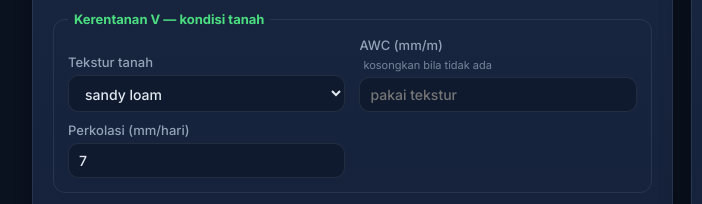
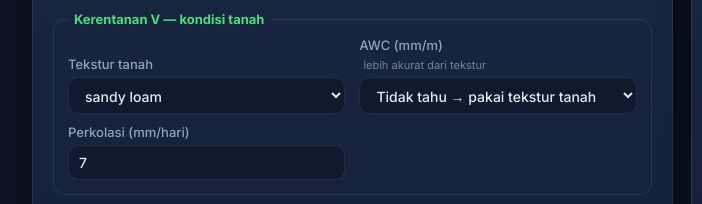
Before and after one commit to irfanteuing96/ews-kekeringan, a plain HTML site: page index.html in a window 1280 px wide. Shown: the part 324-528 px from the top of the page, 0-702 px from the left. Drawn offline with nearby package versions, Linux system fonts and the light colour scheme.

Commit message:
AWC dipilih per rentang (dropdown), tekstur nonaktif bila AWC dipilih
Co-Authored-By: Claude Opus 5.5 <noreply@anthropic.com>

```diff
--- a/css/style.css
+++ b/css/style.css
@@ -268,3 +268,6 @@ table.kinerja td.terbaik { color: var(--hijau); font-weight: 800; }
 table.kinerja td .kecil { font-weight: 400; }
 @media (max-width: 1100px) { .grid-cuaca { grid-template-columns: 1fr; } }
 @media (max-width: 600px) { .kartu-cuaca { grid-template-columns: 1fr 1fr; } }
+
+/* Tekstur nonaktif saat AWC dipilih */
+select:disabled { opacity: 0.45; cursor: not-allowed; }
--- a/index.html
+++ b/index.html
@@ -59,8 +59,8 @@
             <label>Tekstur tanah
               <select id="inTekstur"></select>
             </label>
-            <label>AWC (mm/m)  <span class="opsional">kosongkan bila tidak ada</span>
-              <input type="number" id="inAwc" min="0" step="1" placeholder="pakai tekstur" />
+            <label>AWC (mm/m)  <span class="opsional">lebih akurat dari tekstur</span>
+              <select id="inAwc"></select>
             </label>
             <label>Perkolasi (mm/hari)
               <input type="number" id="inPerkolasi" min="0" step="0.1" required />
--- a/js/app.js
+++ b/js/app.js
@@ -56,10 +56,18 @@
       .join("");
     $("inDasarianTanam").value = Math.max(0, DATA.findIndex((d) => d.kunci === K.dasarianTanamAwal));
     $("inTekstur").innerHTML = Object.keys(K.skorTekstur).map((t) => `<option value="${t}">${t}</option>`).join("");
+    // AWC dipilih per rentang (kelas skor St). Nilai option = batas bawah rentang.
+    $("inAwc").innerHTML = `<option value="">Tidak tahu → pakai tekstur tanah</option>` +
+      K.skorAwc.map((b) => `<option value="${b.min}">${b.label} · ${b.contoh}</option>`).join("");
 
     $("inNama").value = L0.nama;
     $("inTekstur").value = L0.tekstur;
-    $("inAwc").value = L0.awc_mm_per_m ?? "";
+    // Nilai awal AWC (angka di data-lahan.js) → rentang yang memuatnya.
+    $("inAwc").value = L0.awc_mm_per_m == null ? "" : K.skorAwc.find((b) => L0.awc_mm_per_m >= b.min).min;
+    // Tekstur hanya dipakai bila AWC tidak diketahui → nonaktifkan bila AWC dipilih.
+    const aturTekstur = () => { $("inTekstur").disabled = $("inAwc").value !== ""; };
+    $("inAwc").addEventListener("change", aturTekstur);
+    aturTekstur();
     $("inPerkolasi").value = L0.perkolasi_mm_hari;
     $("inIrigasi").value = L0.irigasi_mm_hari;
     $("inEmbung").value = L0.embung_m3;
--- a/js/config.js
+++ b/js/config.js
@@ -59,12 +59,14 @@ window.CONFIG = {
 
   // ---------------- Kerentanan V (Subbab 3.2) ----------------
   // Skor tanah dari AWC (mm/m): dibaca dari atas, ambil baris pertama yang "AWC ≥ min".
+  // Di form, AWC dipilih per RENTANG (dropdown), karena skornya memang per kelas.
+  //   label = teks rentang · contoh = tekstur yang biasanya masuk rentang itu (perkiraan FAO-56)
   skorAwc: [
-    { min: 160, skor: 1 },
-    { min: 130, skor: 2 },
-    { min: 100, skor: 3 },
-    { min: 70, skor: 4 },
-    { min: -Infinity, skor: 5 },
+    { min: 160, skor: 1, label: "≥ 160 mm/m", contoh: "sangat tinggi, mis. lempung berdebu" },
+    { min: 130, skor: 2, label: "130–159 mm/m", contoh: "tinggi, mis. lempung" },
+    { min: 100, skor: 3, label: "100–129 mm/m", contoh: "sedang" },
+    { min: 70, skor: 4, label: "70–99 mm/m", contoh: "rendah, berpasir" },
+    { min: 0, skor: 5, label: "< 70 mm/m", contoh: "sangat rendah, pasir" },
   ],
   // Skor tanah dari tekstur (dipakai jika AWC = null). Kunci huruf kecil.
   skorTekstur: {
--- a/js/rumus.js
+++ b/js/rumus.js
@@ -112,15 +112,18 @@
   // -------------------------------------------------------------------
 
   // Subbab 3.2.1 — Skor tanah St. Pakai AWC (mm/m) bila ada; kalau null pakai tekstur.
+  // Dari form, awc_mm_per_m = batas bawah rentang yang dipilih (mis. 130 untuk "130–159 mm/m").
   function skorTanah(petak) {
     if (petak.awc_mm_per_m !== null && petak.awc_mm_per_m !== undefined) {
-      return { skor: skorDariMin(petak.awc_mm_per_m, CFG().skorAwc), dasar: `AWC ${petak.awc_mm_per_m} mm/m` };
+      const kelas = CFG().skorAwc.find((b) => petak.awc_mm_per_m >= b.min);
+      return { skor: kelas.skor, dasar: `AWC ${kelas.label}` };
     }
     const skor = CFG().skorTekstur[String(petak.tekstur).toLowerCase()] ?? 3;
-    return { skor, dasar: `tekstur ${petak.tekstur} (AWC tidak ada)` };
+    return { skor, dasar: `tekstur ${petak.tekstur} (AWC tidak diketahui)` };
   }
 
-  // Subbab 3.2.2 — Skor perkolasi Sp (mm/hari): <1→1, 1–<3→2, 3–<6→3, 6–<10→4, ≥10→5.
+  // Subbab 3.2.2 — Skor perkolasi Sp (mm/hari): <1→1, 1–<3→2, 3–<6→3, 6–<12→4, ≥12→5.
+  // Perkolasi tetap diisi ANGKA karena nilainya juga dipakai di kebutuhan air (L) pada C.
   function skorPerkolasi(perkolasiMmHari) {
     return skorDariMax(perkolasiMmHari, CFG().skorPerkolasi);
   }
```
Also changed, not shown: 1 other file.
